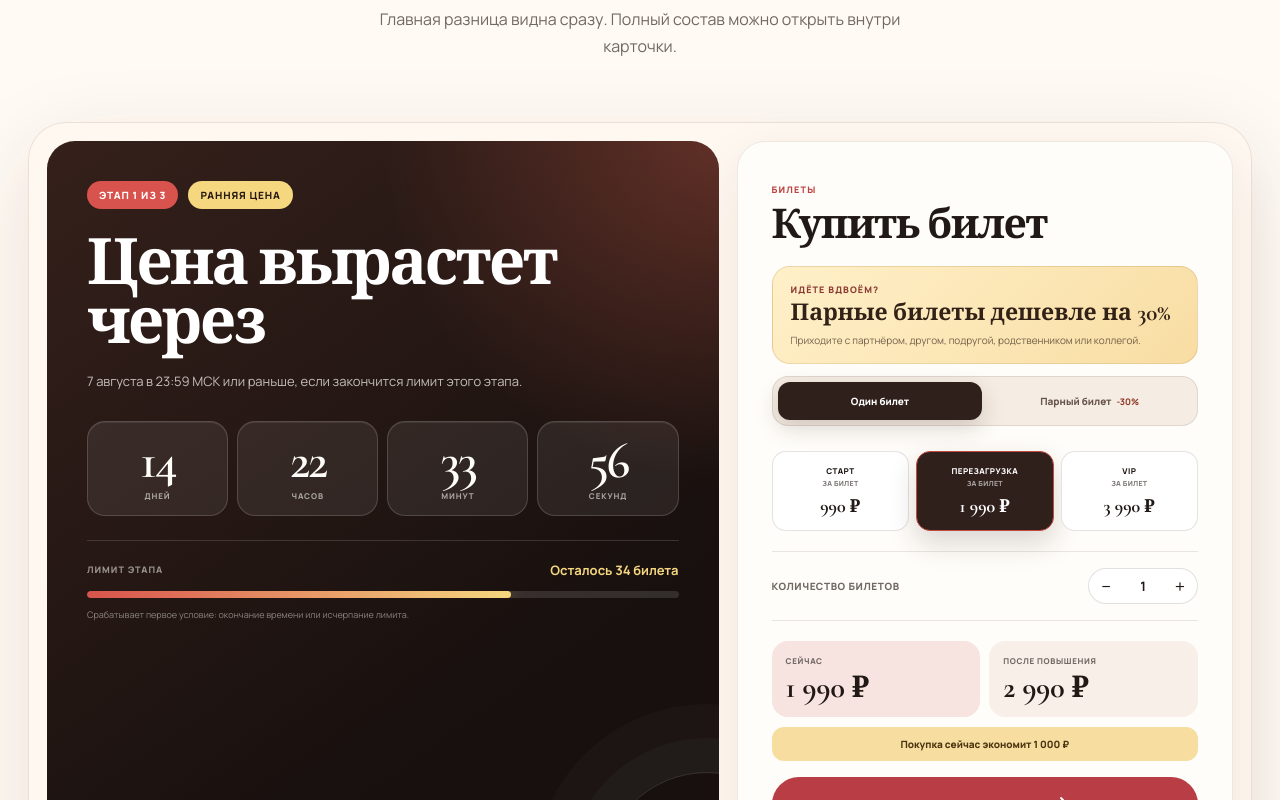
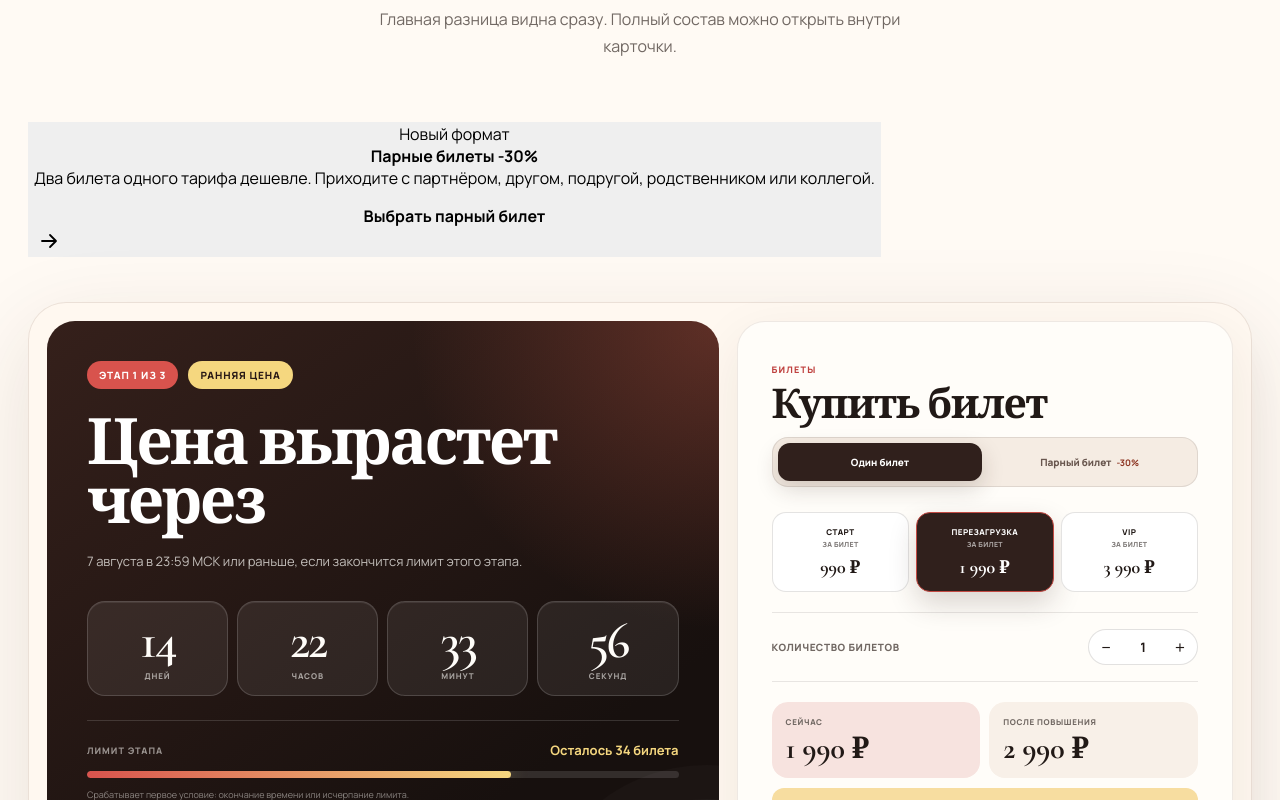
Before and after one commit to aopetrukhin-maker/menwoman-site, a Next.js app: page / in a window 1280 px wide. Shown: the part 8120-8920 px from the top of the page. Built offline with nearby package versions, Linux system fonts and the light colour scheme.

Commit message:
Сделать парные билеты заметными

```diff
--- a/app/page.tsx
+++ b/app/page.tsx
@@ -1004,6 +1004,14 @@ function PricingSection() {
     });
   };
 
+  const selectPairPurchase = () => {
+    setPurchaseMode("pair");
+    setQuantity(1);
+    window.requestAnimationFrame(() => {
+      document.getElementById("ticket-calculator")?.scrollIntoView({ behavior: "smooth", block: "center" });
+    });
+  };
+
   return (
     <section className="section pricing-section" id="pricing">
       <div className="container">
@@ -1012,6 +1020,15 @@ function PricingSection() {
           <h2>Выберите <span>формат участия</span></h2>
           <p>Главная разница видна сразу. Полный состав можно открыть внутри карточки.</p>
         </div>
+
+        <button className="pair-ticket-banner" type="button" onClick={selectPairPurchase} aria-controls="ticket-calculator">
+          <span>Новый формат</span>
+          <div>
+            <strong>Парные билеты -30%</strong>
+            <p>Два билета одного тарифа дешевле. Приходите с партнёром, другом, подругой, родственником или коллегой.</p>
+          </div>
+          <b>Выбрать парный билет <i className="button-icon"><ArrowIcon /></i></b>
+        </button>
 
         <div className={`sale-fomo-panel${activeStage.closed ? " is-closed" : ""}`} key={activeStage.id}>
           <div className="sale-fomo-status">
@@ -1053,12 +1070,6 @@ function PricingSection() {
             <div className="price-calculator-heading">
               <span>Билеты</span>
               <h3>{purchaseMode === "pair" ? "Купить парный билет" : "Купить билет"}</h3>
-            </div>
-
-            <div className="pair-ticket-callout">
-              <span>Идёте вдвоём?</span>
-              <strong>Парные билеты дешевле на 30%</strong>
-              <p>Приходите с партнёром, другом, подругой, родственником или коллегой.</p>
             </div>
 
             <div className="purchase-mode-switch" role="group" aria-label="Формат покупки">
```
